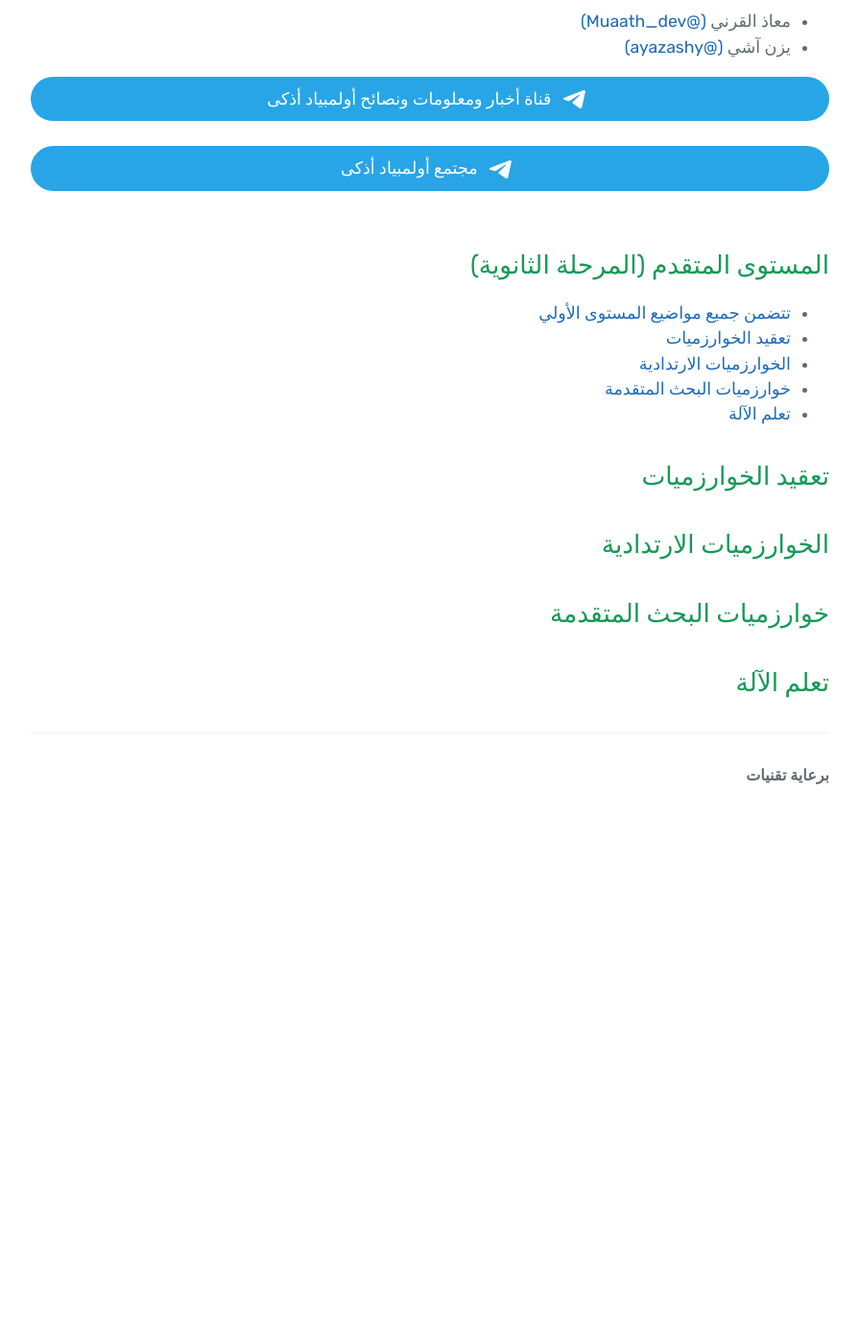
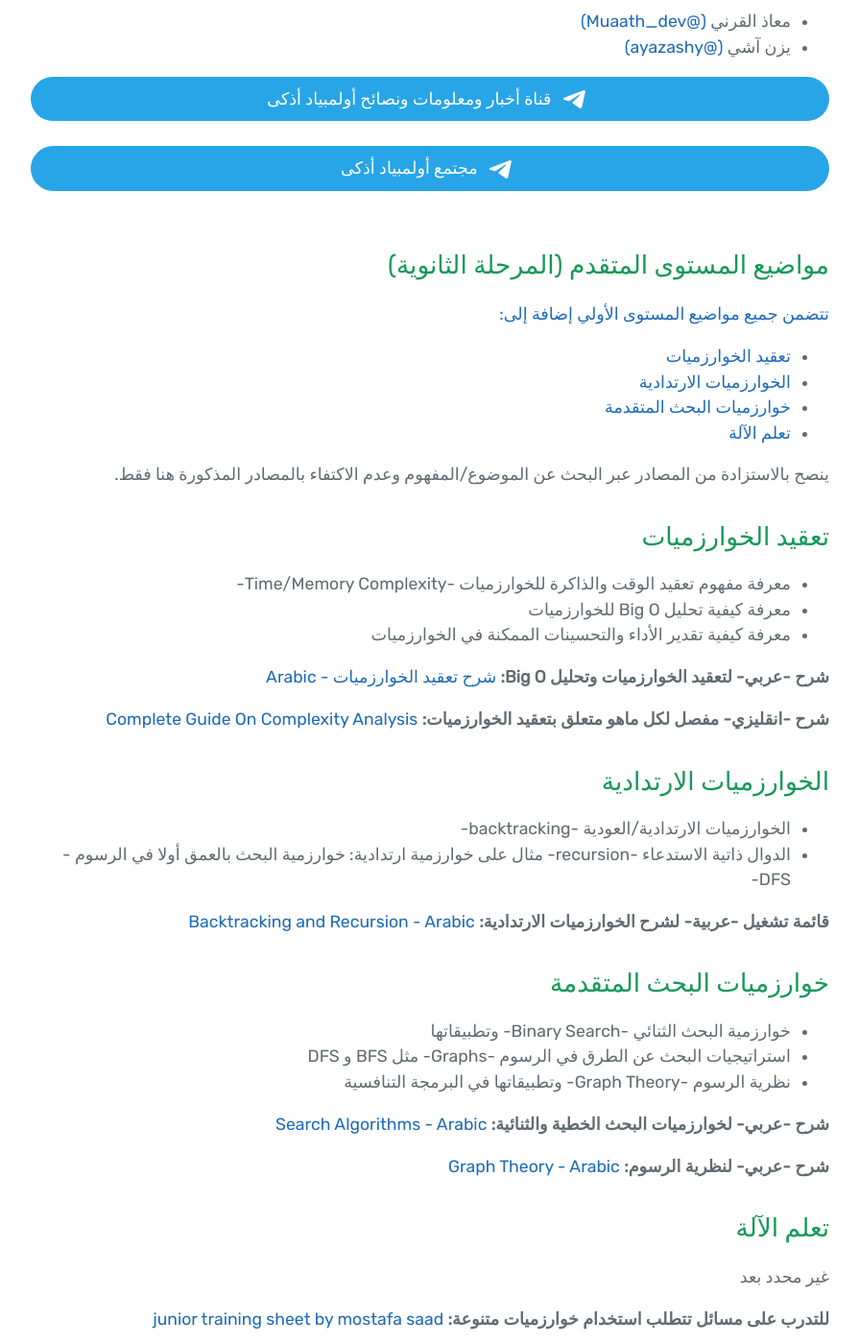
Before and after one commit to Teqaniaat/teqaniaat.github.io, a Jekyll site: the page built from athka/first_exam_topics_senior_ar.md, in a window 1280 px wide and 1400 px high, scrolled down 473 px. Shown: the whole window at 96% size, without its empty margins (192-1087 px from the left). Built offline with Jekyll 4.4.1, drawn with Linux system fonts in a browser that asks for light colours; before the commit the page ends 1325 px from its top, so only the background shows below that; some of the changed text lies outside the part shown.

Commit message:
Update first_exam_topics_senior_ar.md

```diff
--- a/athka/first_exam_topics_senior_ar.md
+++ b/athka/first_exam_topics_senior_ar.md
@@ -13,24 +13,54 @@ layout: athka
 
 {% include athka-tgchannel.html %}
 
-## المستوى المتقدم (المرحلة الثانوية)
-- [تتضمن جميع مواضيع المستوى الأولي](https://teqaniaat.github.io/Teqaniaat/athka/first_exam_topics_junior_ar)
+## مواضيع المستوى المتقدم (المرحلة الثانوية)
+[تتضمن جميع مواضيع المستوى الأولي إضافة إلى:](https://teqaniaat.github.io/Teqaniaat/athka/first_exam_topics_junior_ar)
 - [تعقيد الخوارزميات](#تعقيد-الخوارزميات)
 - [الخوارزميات الارتدادية](#الخوارزميات-الارتدادية)
 - [خوارزميات البحث المتقدمة](#خوارزميات-البحث-المتقدمة)
 - [تعلم الآلة](#تعلم-الآلة)
+
+ينصح بالاستزادة من المصادر عبر البحث عن الموضوع/المفهوم وعدم الاكتفاء بالمصادر المذكورة هنا فقط.
 <a id="تعقيد-الخوارزميات"></a>
 
 ## تعقيد الخوارزميات
+- معرفة مفهوم تعقيد الوقت والذاكرة للخوارزميات -Time/Memory Complexity-
+- معرفة كيفية تحليل Big O للخوارزميات
+- معرفة كيفية تقدير الأداء والتحسينات الممكنة في الخوارزميات
+
+**شرح -عربي- لتعقيد الخوارزميات وتحليل Big O:** [شرح تعقيد الخوارزميات - Arabic](https://www.youtube.com/watch?v=SmxZQpW_zA4)
+
+**شرح -انقليزي- مفصل لكل ماهو متعلق بتعقيد الخوارزميات:** [Complete Guide On Complexity Analysis](https://www.geeksforgeeks.org/complete-guide-on-complexity-analysis/?ref=lbp)
+
 
 <a id="الخوارزميات-الارتدادية"></a>
 
 ## الخوارزميات الارتدادية
+- الخوارزميات الارتدادية/العودية -backtracking-
+- الدوال ذاتية الاستدعاء -recursion-
+مثال على خوارزمية ارتدادية: خوارزمية البحث بالعمق أولا في الرسوم -DFS-
+
+
+**قائمة تشغيل -عربية- لشرح الخوارزميات الارتدادية:** [Backtracking and Recursion - Arabic](https://www.youtube.com/playlist?list=PLPt2dINI2MIYmHYBSEdkdKMf_3nzFMveo)
 
 <a id="خوارزميات-البحث-المتقدمة"></a>
 
 ## خوارزميات البحث المتقدمة
+- خوارزمية البحث الثنائي -Binary Search- وتطبيقاتها
+- استراتيجيات البحث عن الطرق في الرسوم -Graphs- مثل BFS و DFS
+- نظرية الرسوم -Graph Theory- وتطبيقاتها في البرمجة التنافسية
+
+**شرح -عربي- لخوارزميات البحث الخطية والثنائية:** [Search Algorithms - Arabic](https://www.youtube.com/playlist?list=PLH3FxP3OcGr_UyOXYDRpYfSCw_pLNztNW)
+
+**شرح -عربي- لنظرية الرسوم:** [Graph Theory - Arabic](https://www.youtube.com/watch?v=R74DnYySxv0&t=690s&pp=ygUMZ3JhcGggYXJhYmlj)
 
 <a id="تعلم-الآلة"></a>
 
 ## تعلم الآلة
+غير محدد بعد
+
+
+
+**للتدرب على مسائل تتطلب استخدام خوارزميات متنوعة:** [junior training sheet by mostafa saad](https://docs.google.com/spreadsheets/d/1iJZWP2nS_OB3kCTjq8L6TrJJ4o-5lhxDOyTaocSYc-k/edit#gid=123190759)
+
+**للتدرب على مسائل تتطلب استخدام خوارزميات (الأساسية):** [Bootcamp - 100 Easy Problems](https://codeforces.com/group/yg7WhsFsAp/contests)
```
